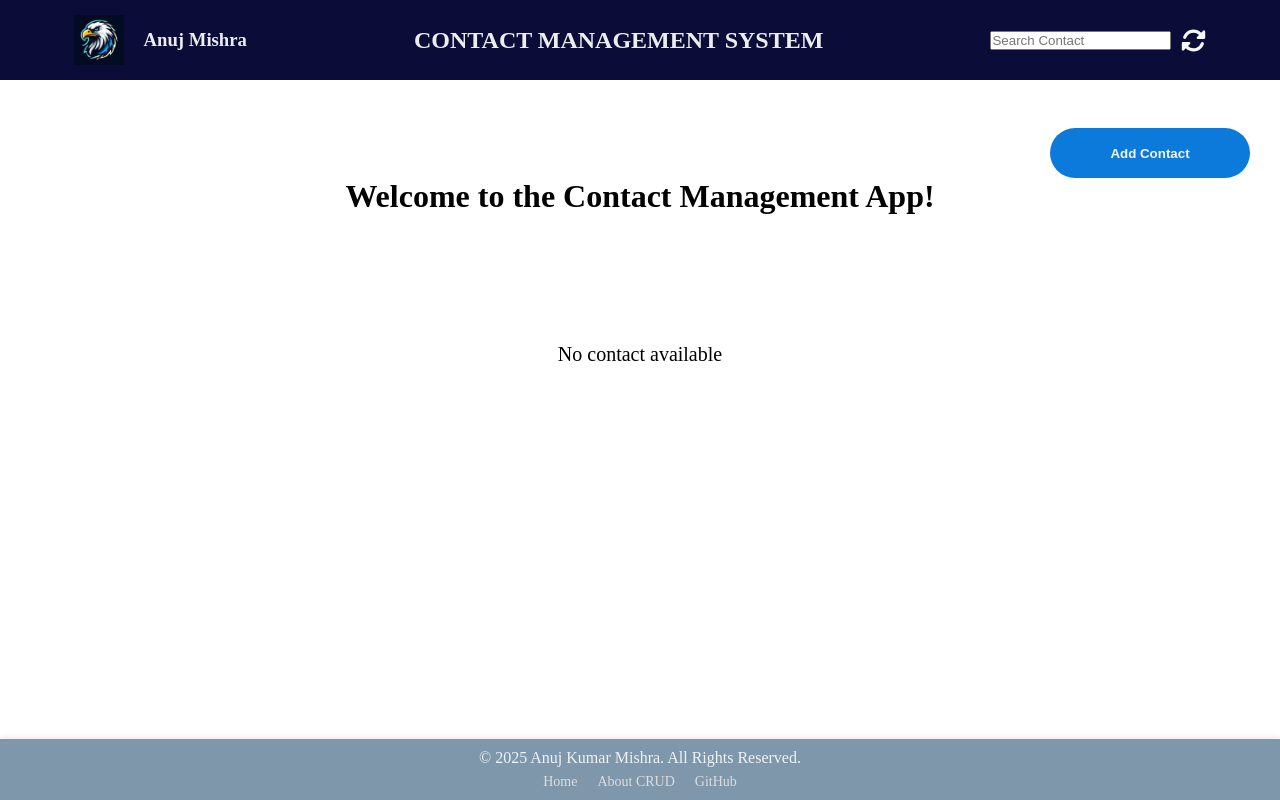
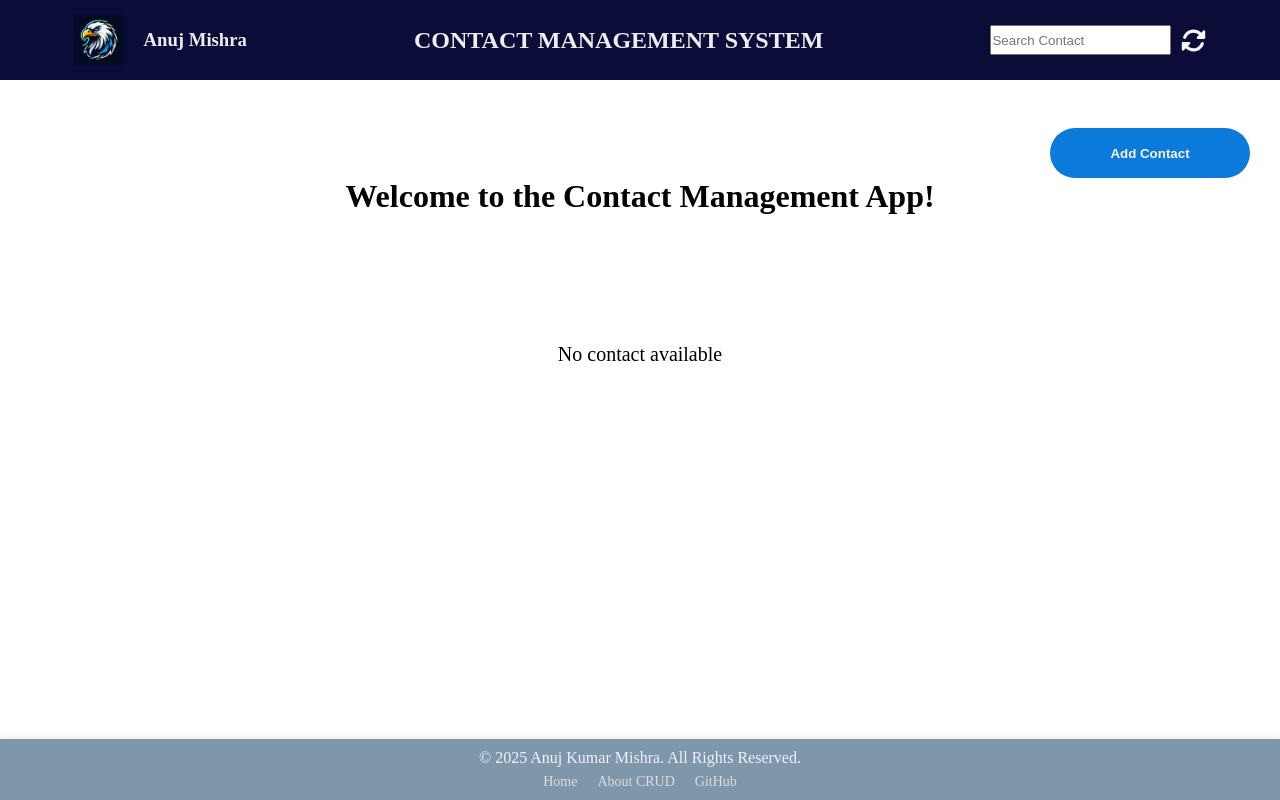
Before and after one commit to Anujmishra14/Contact_Manager_App, a React (Vite) app: page / in a window 1280 px wide. Built offline with nearby package versions, Linux system fonts and the light colour scheme.

Commit message:
Update App.css

```diff
--- a/src/App.css
+++ b/src/App.css
@@ -30,6 +30,10 @@
   align-items: center;
 
 }
+.searchbox input{
+  height:30px ;
+}
+
 
 .footer {
   position: fixed;
@@ -241,10 +245,7 @@
 /* I have added media only for tab view not for mobile view */
 
 @media screen and (max-width: 769px) {
- .searchbox button{
-  border: 2px solid red;
 
- }
  .nav-title{
   font-size:medium;
   word-spacing:2px ;
```
